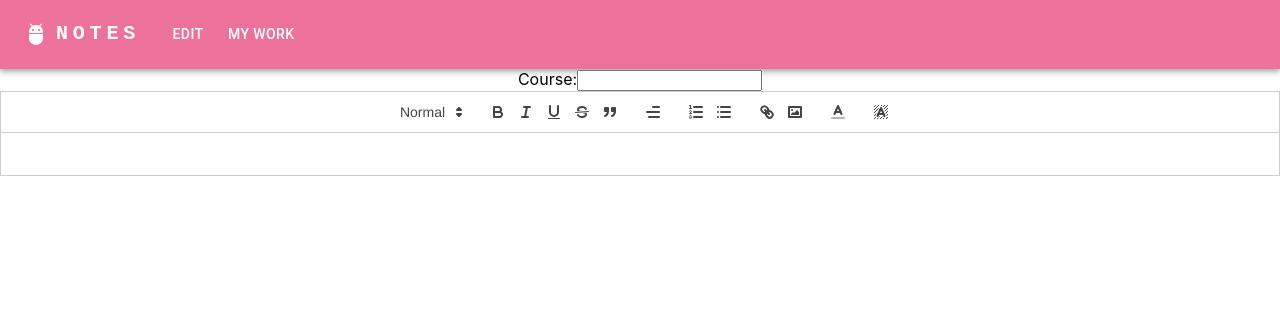
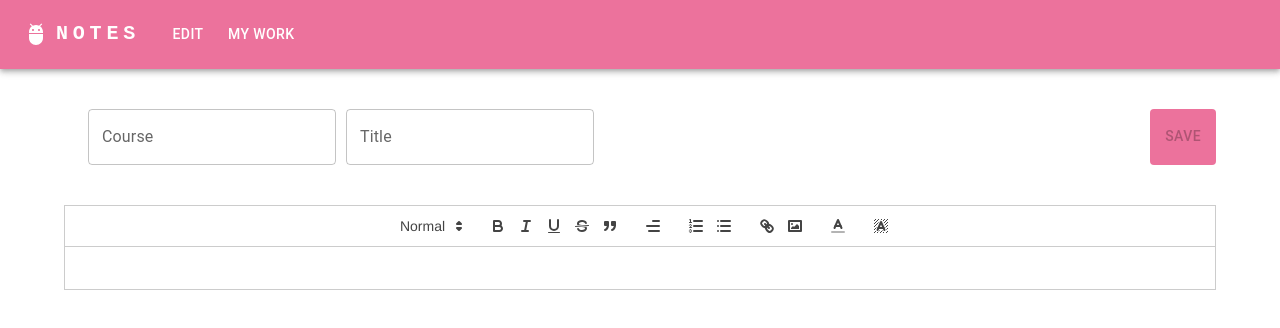
Before and after one commit to DariaRuxandra/Student-notes---Proiect-Tehnologii-Web, a React (Create React App) app in the folder frontend/: page /Edit in a window 1280 px wide. Shown: the top 328 px of the page. Built offline with nearby package versions, Linux system fonts and the light colour scheme.

Commit message:
Edit component - additional fields + save button functionality

```diff
--- /dev/null
+++ b/frontend/src/css/EditComponent.css
@@ -0,0 +1,24 @@
+.container{
+    margin-top: 40px;
+    margin-bottom: 40px;
+    display: flex !important;
+    justify-content: space-between !important;
+    /* align-items: center; */
+    /* border: 1px solid green; */
+}
+
+.editContainer{
+    margin-left: 50px;
+    margin-right: 50px;
+    /* border: 1px solid blue; */
+}
+
+.courseAndTitleContainer{
+    display: flex !important;
+    gap: 10px;
+    /* border:1px solid red; */
+}
+
+.saveButton{
+    background-color:#ec729c !important;
+}
--- a/frontend/src/views/Edit.tsx
+++ b/frontend/src/views/Edit.tsx
@@ -1,6 +1,8 @@
+import { Button, Container, TextField } from "@mui/material";
 import React, { useState, ChangeEvent } from "react";
 import ReactQuill from "react-quill";
 import "react-quill/dist/quill.snow.css";
+import "../css/EditComponent.css";
 
 interface EditProps {}
 
@@ -45,28 +47,69 @@ const Edit: React.FC<EditProps> = () => {
 
   const [code, setCode] = useState<string>("");
   const [course, setCourse] = useState<string>("");
+  const [title, setTitle] = useState<string>("");
 
-  const handleProcedureContentChange = (content: string) => {
-    setCode(content);
+
+  const handleProcedureContentChange = (course: string) => {
+    setCode(course);
+  };
+
+  const handleTitleChange = (event: ChangeEvent<HTMLInputElement>) => {
+    const input = event.target.value;
+    setTitle(input);
   };
 
   const handleCourseChange = (event: ChangeEvent<HTMLInputElement>) => {
-    setCourse(event.target.value);
+    const input = event.target.value;
+      setCourse(input);
   };
+
+  const saveDocument = () => {
+    const courseInput = course;
+    const titleInput = title;
+    if (courseInput.length !== 0 && titleInput.length !== 0) {
+      setCourse(courseInput);
+      setTitle(titleInput);
+      console.log(courseInput, titleInput);
+    } else {
+      console.log('Field is empty');
+    }
+  }
+
+  //Butonul de SAVE functioneaza doar daca este completat field-ul de Course, am nevoie sa filtrez notitele dupa ce se scrie in field-ul acesta. Mi s-a parut cea mai usoara varianta de a verifica faptul ca utilizatorul imi completeaza acel field.
+  const isSaveButtonDisabled = course.trim() === '' || title.trim() === '';
 
   return (
     <>
-      <div>
-        <label htmlFor="course">Course:</label>
-        <input
-          type="text"
-          id="course"
-          value={course}
-          onChange={handleCourseChange}
-        />
-      </div>
-      <div>
-        {/* {console.log(code)} */}
+      <Container className="container">
+        <Container className="courseAndTitleContainer">
+          <TextField
+            id="outlined-controlled"
+            label="Course"
+            value={course}
+            onChange={handleCourseChange}
+          />
+
+          <TextField
+            id="outlined-controlled"
+            label="Title"
+            value={title}
+            onChange={handleTitleChange}
+          />
+        </Container>
+
+        <Button
+        variant="contained"
+        color="primary"
+        onClick={saveDocument}
+        disabled={isSaveButtonDisabled}
+        className="saveButton"
+        >
+          Save
+        </Button>
+
+      </Container>
+      <Container >
         <ReactQuill
           theme="snow"
           modules={modules}
@@ -74,7 +117,7 @@ const Edit: React.FC<EditProps> = () => {
           value={code}
           onChange={handleProcedureContentChange}
         />
-      </div>
+      </Container>
     </>
   );
 };
--- a/frontend/src/views/LogIn.tsx
+++ b/frontend/src/views/LogIn.tsx
@@ -54,7 +54,6 @@ export default function LogIn() {
   return (
     <div style={{ textAlign: "center", marginTop: "50px" }}>
       <h1>Log In</h1>
-      {/* <form> */}
       <Container component="main" maxWidth="xs">
         <TextField
           label="Email"
@@ -82,7 +81,6 @@ export default function LogIn() {
           Log In
         </Button>
 
-        {/* </form> */}
       </Container>
       {showAlert && (
         <Alert variant="filled" severity="error" onClose={handleCloseAlert}>
```
